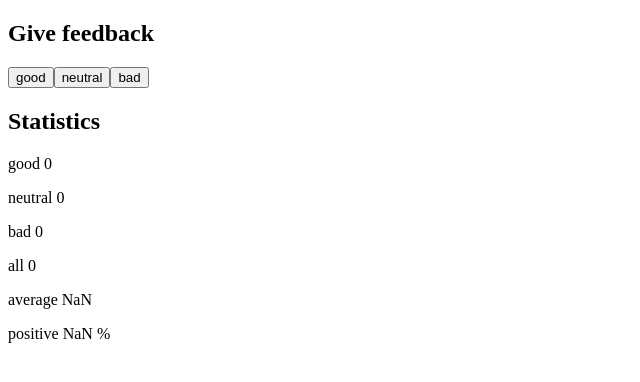
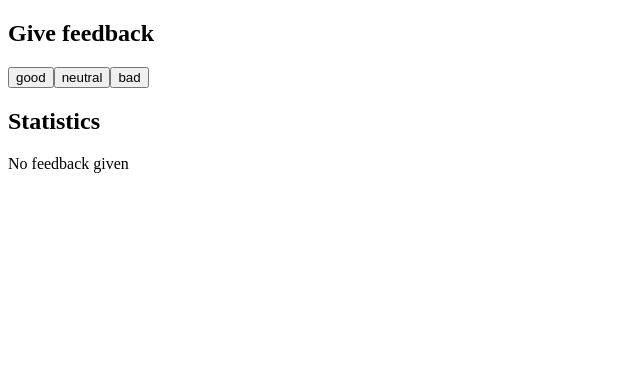
Before and after one commit to hjarve/fullstackopen, a React (Create React App) app in the folder part1/unicafe/: page / in a window 1280 px wide. Shown: the top 382 px of the page, without its empty margins (0-640 px from the left). Built offline with nearby package versions, Linux system fonts and the light colour scheme.

Commit message:
add step 4 of the project unicafe

```diff
--- a/part1/unicafe/src/App.js
+++ b/part1/unicafe/src/App.js
@@ -13,6 +13,9 @@ const Button = ({onClick, text}) => {
 const Statistic = ({text1, statNum, text2}) => <p>{text1} {statNum} {text2}</p>
 
 const Statistics = (props) => {
+  if(props.totalNum == 0) {
+    return <p>No feedback given</p>
+  } else {
     return(
       <div>
         <Statistic text1={props.goodText} statNum={props.goodNum} />
@@ -23,6 +26,7 @@ const Statistics = (props) => {
         <Statistic text1={'positive'} statNum={props.positiveProp} text2={'%'} />
       </div>
     )
+  }
 };
 
 const App = () => {
```
Lines whose indentation alone changed are shown as unchanged.
